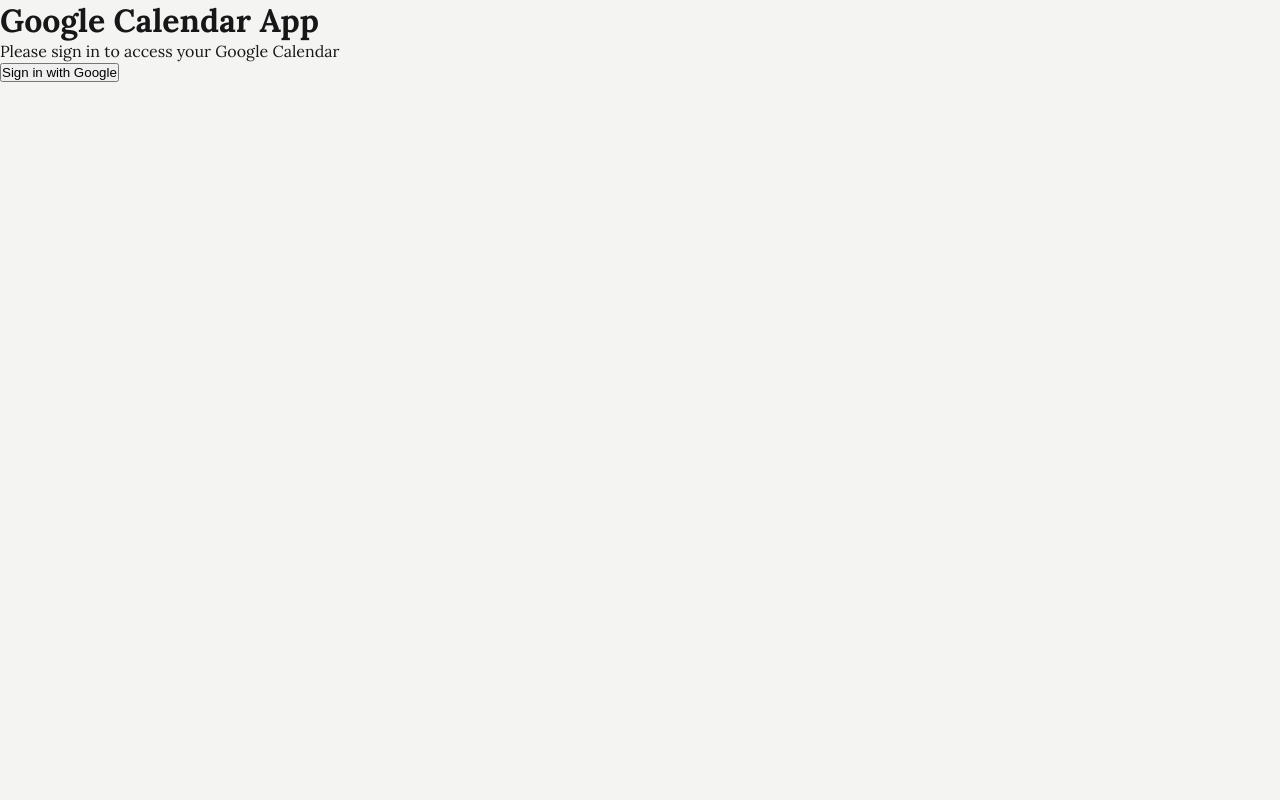
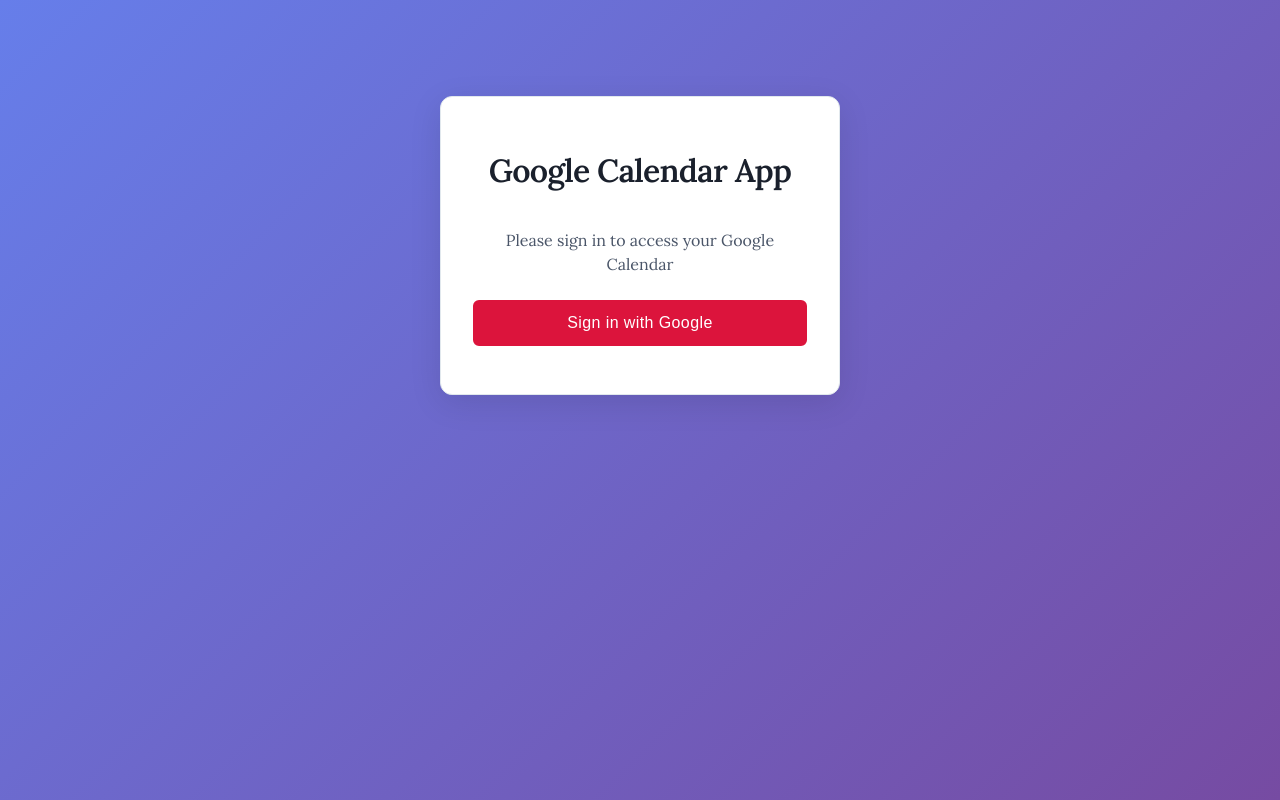
Before and after one commit to 17moonup/paniieheal.org, a Next.js app: page /lecture in a window 1280 px wide. Built offline with nearby package versions, Linux system fonts and the light colour scheme; no server answers; a web font is replaced by a local one.

Commit message:
feat: lecture page

```diff
--- a/src/app/lecture/page.tsx
+++ b/src/app/lecture/page.tsx
@@ -2,35 +2,35 @@
 import { signIn, signOut } from "@/auth"
 import Link from "next/link"
 import Image from "next/image"
+import "@/ui/lecture.css"
 
 export default async function HomePage() {
   const session = await auth()
 
   return (
-    <div className="min-h-screen bg-gray-50">
-      <div className="container mx-auto p-4">
-        <div className="max-w-md mx-auto bg-white rounded-lg shadow-md p-6">
-          <h1 className="text-2xl font-bold text-center mb-6">Google Calendar App</h1>
+    <div className="page-container">
+      <div className="main-container">
+        <div className="auth-card">
+          <h1 className="main-title">Google Calendar App</h1>
 
           {session ? (
-            <div className="text-center">
-              <div className="mb-4">
+            <div className="user-section">
+              <div className="user-info">
                 {session.user?.image && (
                   <Image
                     src={session.user.image}
                     alt="Profile"
-                    className="w-16 h-16 rounded-full mx-auto mb-2"
+                    className="profile-image"
+                    width={64}
+                    height={64}
                   />
                 )}
-                <p className="text-lg font-semibold">{session.user?.name}</p>
-                <p className="text-gray-600">{session.user?.email}</p>
+                <p className="user-name">{session.user?.name}</p>
+                <p className="user-email">{session.user?.email}</p>
               </div>
 
-              <div className="space-y-3">
-                <Link
-                  href="/calendar"
-                  className="block w-full bg-blue-500 text-white py-2 px-4 rounded hover:bg-blue-600 transition-colors"
-                >
+              <div className="button-group">
+                <Link href="/lecture/calendar" className="btn btn-primary">
                   View Calendar
                 </Link>
 
@@ -38,26 +38,20 @@
                   "use server"
                   await signOut({ redirectTo: "/" })
                 }}>
-                  <button
-                    type="submit"
-                    className="w-full bg-gray-500 text-white py-2 px-4 rounded hover:bg-gray-600 transition-colors"
-                  >
+                  <button type="submit" className="btn btn-secondary">
                     Sign Out
                   </button>
                 </form>
               </div>
             </div>
           ) : (
-            <div className="text-center">
-              <p className="mb-4 text-gray-600">Please sign in to access your Google Calendar</p>
+            <div className="signin-section">
+              <p className="signin-text">Please sign in to access your Google Calendar</p>
               <form action={async () => {
                 "use server"
                 await signIn("google", { redirectTo: "/" })
               }}>
-                <button
-                  type="submit"
-                  className="w-full bg-red-500 text-white py-2 px-4 rounded hover:bg-red-600 transition-colors"
-                >
+                <button type="submit" className="btn btn-google">
                   Sign in with Google
                 </button>
               </form>
--- /dev/null
+++ b/src/app/ui/lecture.css
@@ -0,0 +1,270 @@
+/* MIT Academic Style CSS */
+
+/* Reset and base styles */
+* {
+  margin: 0;
+  padding: 0;
+  box-sizing: border-box;
+}
+
+body {
+  font-family: 'Times New Roman', Georgia, serif;
+  line-height: 1.6;
+  color: #2c3e50;
+  background-color: #f8f9fa;
+}
+
+/* Main Layout */
+.page-container {
+  min-height: 100vh;
+  background: linear-gradient(135deg, #667eea 0%, #764ba2 100%);
+  padding: 2rem 1rem;
+}
+
+.main-container {
+  max-width: 1200px;
+  margin: 0 auto;
+  padding: 0 1rem;
+}
+
+.calendar-container {
+  max-width: 1200px;
+  margin: 0 auto;
+  padding: 2rem 1rem;
+  background-color: #ffffff;
+  border-radius: 8px;
+  box-shadow: 0 4px 20px rgba(0, 0, 0, 0.1);
+}
+
+/* Authentication Card */
+.auth-card {
+  max-width: 400px;
+  margin: 4rem auto;
+  background: #ffffff;
+  border-radius: 12px;
+  box-shadow: 0 8px 32px rgba(0, 0, 0, 0.1);
+  padding: 3rem 2rem;
+  border: 1px solid #e1e8ed;
+}
+
+/* Typography */
+.main-title {
+  font-size: 2rem;
+  font-weight: 600;
+  text-align: center;
+  margin-bottom: 2rem;
+  color: #1a202c;
+  letter-spacing: -0.025em;
+}
+
+.calendar-title {
+  font-size: 2.5rem;
+  font-weight: 700;
+  margin-bottom: 0.5rem;
+  color: #1a365d;
+  border-bottom: 3px solid #4299e1;
+  padding-bottom: 0.5rem;
+}
+
+.welcome-text {
+  color: #718096;
+  font-size: 1.1rem;
+  margin-bottom: 2rem;
+  font-style: italic;
+}
+
+.user-name {
+  font-size: 1.25rem;
+  font-weight: 600;
+  color: #2d3748;
+  margin-bottom: 0.25rem;
+}
+
+.user-email {
+  color: #718096;
+  font-size: 0.95rem;
+}
+
+.signin-text {
+  margin-bottom: 1.5rem;
+  color: #4a5568;
+  text-align: center;
+  line-height: 1.5;
+}
+
+/* User Section */
+.user-section {
+  text-align: center;
+}
+
+.user-info {
+  margin-bottom: 2rem;
+  padding-bottom: 1.5rem;
+  border-bottom: 1px solid #e2e8f0;
+}
+
+.profile-image {
+  width: 64px;
+  height: 64px;
+  border-radius: 50%;
+  margin: 0 auto 1rem;
+  border: 3px solid #e2e8f0;
+}
+
+.signin-section {
+  text-align: center;
+}
+
+/* Buttons */
+.button-group {
+  display: flex;
+  flex-direction: column;
+  gap: 1rem;
+}
+
+.btn {
+  display: block;
+  width: 100%;
+  padding: 0.75rem 1.5rem;
+  border: none;
+  border-radius: 6px;
+  font-size: 1rem;
+  font-weight: 500;
+  text-decoration: none;
+  text-align: center;
+  cursor: pointer;
+  transition: all 0.2s ease-in-out;
+  letter-spacing: 0.025em;
+}
+
+.btn-primary {
+  background-color: #4299e1;
+  color: white;
+  border: 2px solid #4299e1;
+}
+
+.btn-primary:hover {
+  background-color: #3182ce;
+  border-color: #3182ce;
+  transform: translateY(-1px);
+  box-shadow: 0 4px 12px rgba(66, 153, 225, 0.3);
+}
+
+.btn-secondary {
+  background-color: #718096;
+  color: white;
+  border: 2px solid #718096;
+}
+
+.btn-secondary:hover {
+  background-color: #4a5568;
+  border-color: #4a5568;
+  transform: translateY(-1px);
+  box-shadow: 0 4px 12px rgba(113, 128, 150, 0.3);
+}
+
+.btn-google {
+  background-color: #dc143c;
+  color: white;
+  border: 2px solid #dc143c;
+}
+
+.btn-google:hover {
+  background-color: #b91c1c;
+  border-color: #b91c1c;
+  transform: translateY(-1px);
+  box-shadow: 0 4px 12px rgba(220, 20, 60, 0.3);
+}
+
+/* Calendar Header */
+.calendar-header {
+  margin-bottom: 2rem;
+  padding-bottom: 1.5rem;
+  border-bottom: 2px solid #e2e8f0;
+}
+
+/* Error Banner */
+.error-banner {
+  background-color: #fed7d7;
+  border: 1px solid #fc8181;
+  color: #c53030;
+  padding: 1rem 1.5rem;
+  border-radius: 6px;
+  margin-bottom: 1.5rem;
+  font-weight: 500;
+}
+
+/* Academic styling for calendar elements */
+.calendar-grid {
+  border: 2px solid #2d3748;
+  border-radius: 8px;
+  overflow: hidden;
+  background: white;
+}
+
+.calendar-header-row {
+  background: linear-gradient(135deg, #2d3748 0%, #4a5568 100%);
+  color: white;
+  font-weight: 600;
+  text-transform: uppercase;
+  letter-spacing: 0.05em;
+}
+
+.calendar-day {
+  border: 1px solid #e2e8f0;
+  min-height: 100px;
+  padding: 0.5rem;
+  background: #ffffff;
+  position: relative;
+}
+
+.calendar-day:hover {
+  background: #f7fafc;
+}
+
+.calendar-event {
+  background: #4299e1;
+  color: white;
+  padding: 0.25rem 0.5rem;
+  margin: 0.125rem 0;
+  border-radius: 4px;
+  font-size: 0.8rem;
+  border-left: 4px solid #2b6cb0;
+}
+
+/* Responsive Design */
+@media (max-width: 768px) {
+  .auth-card {
+    margin: 2rem auto;
+    padding: 2rem 1.5rem;
+  }
+
+  .main-title {
+    font-size: 1.75rem;
+  }
+
+  .calendar-title {
+    font-size: 2rem;
+  }
+
+  .page-container {
+    padding: 1rem 0.5rem;
+  }
+}
+
+/* Print styles for academic documents */
+@media print {
+  .page-container {
+    background: white;
+  }
+
+  .auth-card,
+  .calendar-container {
+    box-shadow: none;
+    border: 1px solid #000;
+  }
+
+  .btn {
+    display: none;
+  }
+}
```
Also changed, not shown: src/app/lecture/calendar/page.tsx (+6 -5 lines).
